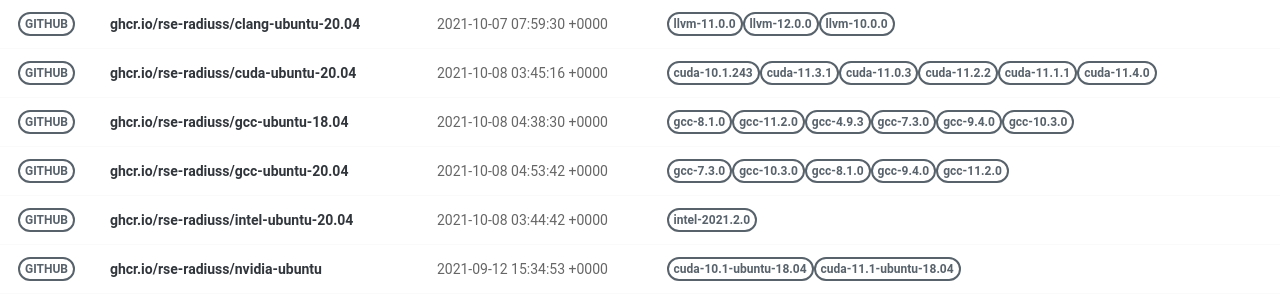
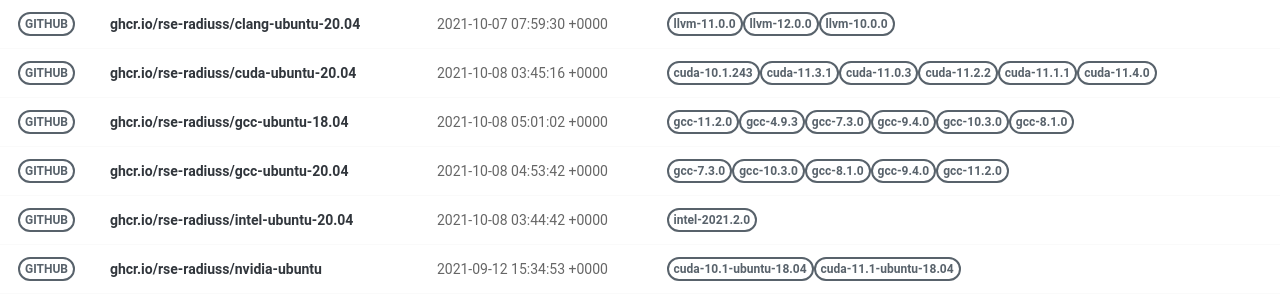
Before and after one commit to rse-ops/docker-images, a Jekyll site: the page built from pages/index.md, in a window 1280 px wide. Shown: the part 179-479 px from the top of the page. Built offline with Jekyll 4.4.1, drawn with Linux system fonts in a browser that asks for light colours; nearby versions of some CDN libraries.

Commit message:
Automated push to update library 2021-10-08

```diff
--- a/_library/ghcr.io-rse-radiuss-gcc-ubuntu-18.04.md
+++ b/_library/ghcr.io-rse-radiuss-gcc-ubuntu-18.04.md
@@ -1,14 +1,11 @@
 ---
 layout: container
 name: ghcr.io/rse-radiuss/gcc-ubuntu-18.04
-updated_at: 2021-10-08 04:38:30.040660
+updated_at: 2021-10-08 05:01:02.660978
 
 
 container_url: https://github.com/orgs/rse-radiuss/packages/container/package/gcc-ubuntu-18.04
 versions:
- - tag: gcc-8.1.0
-   dockerfile: https://github.com/rse-radiuss/docker-images/blob/main/ubuntu/gcc/Dockerfile
-   manifest: https://crane.ggcr.dev/manifest/ghcr.io/rse-radiuss/gcc-ubuntu-18.04:gcc-8.1.0
  - tag: gcc-11.2.0
    dockerfile: https://github.com/rse-radiuss/docker-images/blob/main/ubuntu/gcc/Dockerfile
    manifest: https://crane.ggcr.dev/manifest/ghcr.io/rse-radiuss/gcc-ubuntu-18.04:gcc-11.2.0
```
Also changed, not shown: other parts of _library/ghcr.io-rse-radiuss-gcc-ubuntu-18.04.md (+3 -0 lines).
